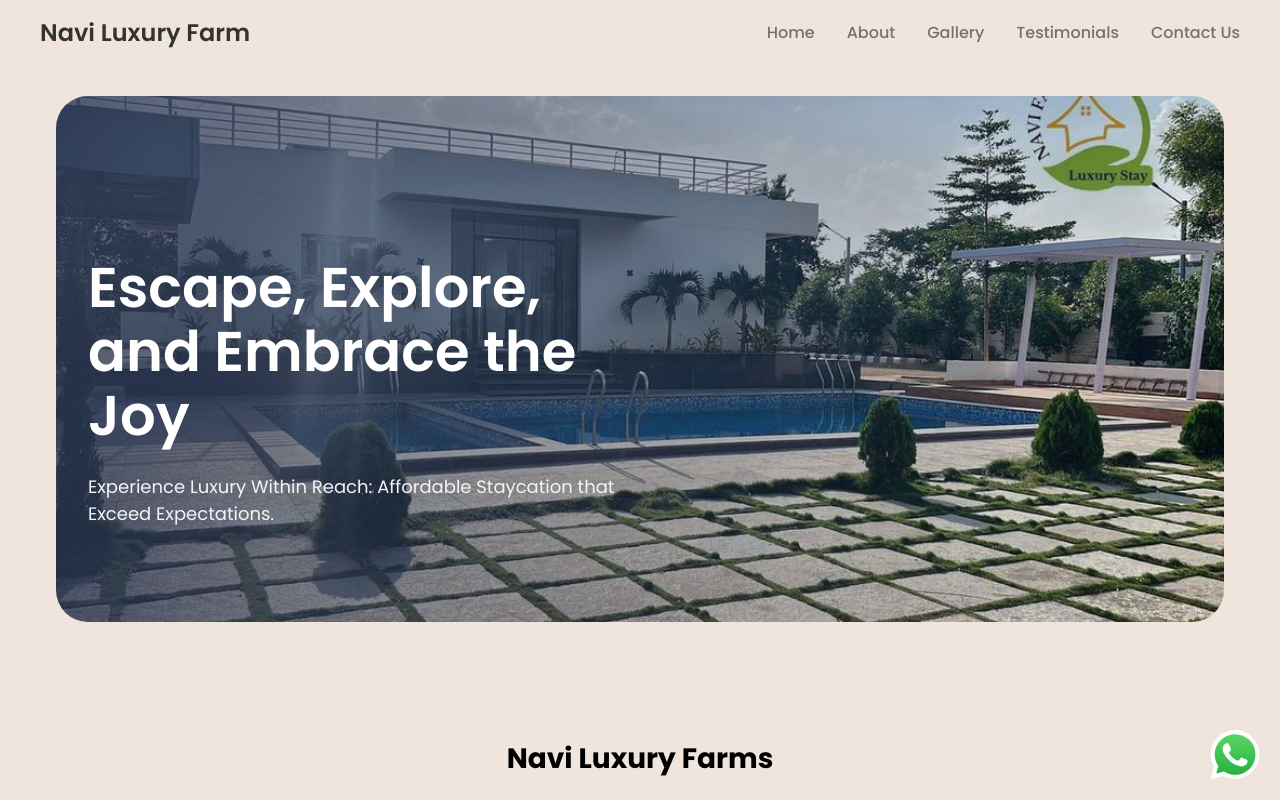
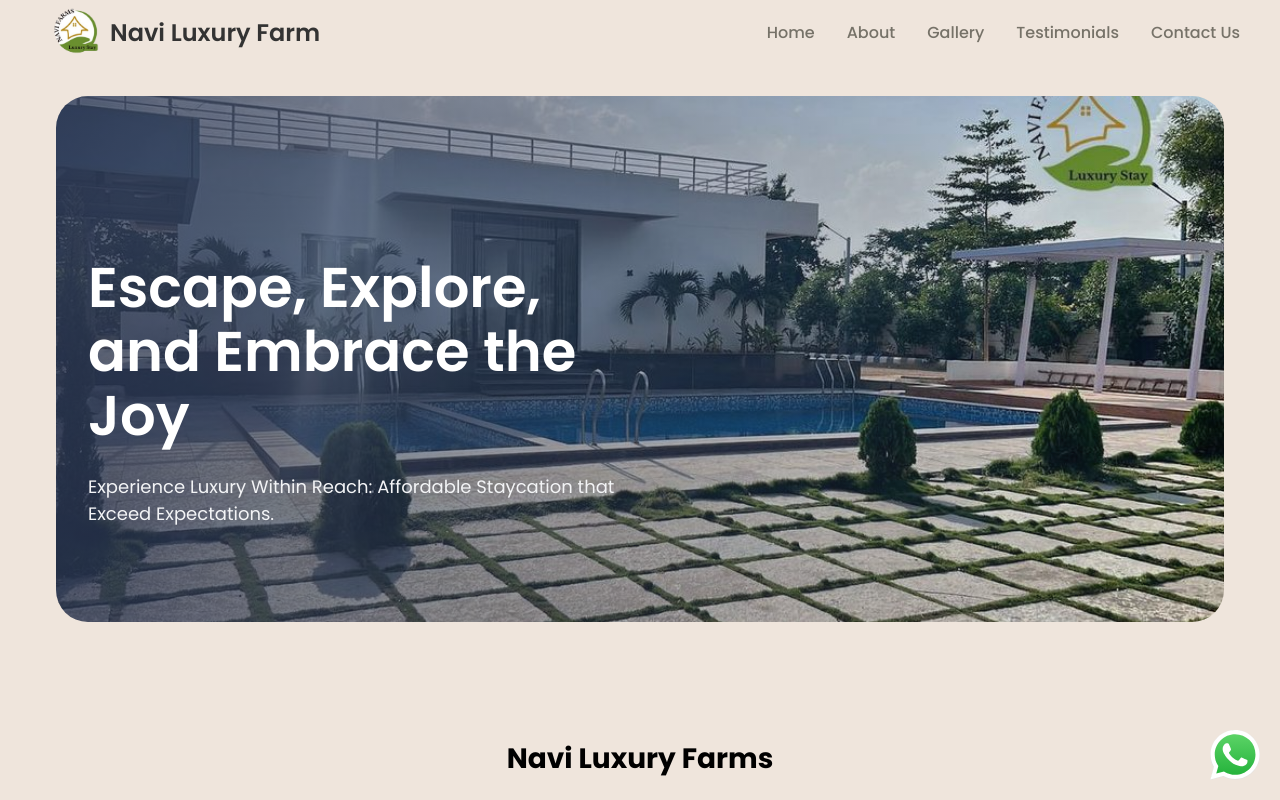
Before and after one commit to iamsadat/navi, a React (Create React App) app: page / in a window 1280 px wide. Shown: the top 800 px of the page. Built offline with nearby package versions, Linux system fonts and the light colour scheme.

Commit message:
Added Navbar logo

```diff
--- a/src/components/Navbar.js
+++ b/src/components/Navbar.js
@@ -2,6 +2,7 @@
 import { Link, useMatch, useResolvedPath } from "react-router-dom";
 import { motion } from "framer-motion";
 import "../styles/Navbar.css";
+import navlogo from "../assets/photos/navlogo.png";
 
 const Navbar = () => {
   const [isOpen, setIsOpen] = useState(false);
@@ -27,9 +28,16 @@
   return (
     <nav className={`nav ${show && "nav__black"}`}>
       <Link to="/home" className="motion--title">
-        <motion.div whileHover={{ scale: 1.1 }} whileTap={{ scale: 0.9 }}>
-          <div class="nav__logo">Navi Luxury Farm</div>
-        </motion.div>
+        <div className="nav__logo-container">
+          <img
+            src={navlogo}
+            alt="Navi Luxury Farm Logo"
+            className="nav--image"
+          />
+          <motion.div whileHover={{ scale: 1.1 }} whileTap={{ scale: 0.9 }}>
+            <div className="nav__logo">Navi Luxury Farm</div>
+          </motion.div>
+        </div>
       </Link>
       <div
         className={`nav__menu-icon ${isOpen ? "open" : ""}`}
--- a/src/pages/Home.js
+++ b/src/pages/Home.js
@@ -23,11 +23,11 @@
     "https://github.com/Shoeb891/jagermeister/blob/master/src/assests/kitchen/IMG_8053.jpg?raw=true",
   ];
 
-  const barCounterImages = [image1, image2, image3, image4];
+  const barCounterImages = [image2, image3, image1, image4];
 
-  const lawnImages = [image1, image2, image3, image4];
+  const lawnImages = [image4, image2, image3, image1];
 
-  const poolImages = [image1, image2, image3, image4];
+  const poolImages = [image3, image4, image2, image1];
   return (
     <>
       <Navbar />
--- a/src/styles/Navbar.css
+++ b/src/styles/Navbar.css
@@ -32,11 +32,26 @@
   color: white;
 }
 
+.nav__logo-container {
+  display: flex;
+  align-items: center;
+}
+
+.nav--image {
+  opacity: 1;
+  width: 75px; /* Adjust the width and height to fit your logo size */
+  height: 75px;
+  margin-right: 15px; /* Add some spacing between the image and text */
+}
+
 .nav__logo {
+  display: flex; /* Add flex display */
+  align-items: center; /* Center the items inside the flex container */
   font-size: 1.5rem;
   font-weight: 600;
   color: var(--text-dark);
   text-decoration: none;
+  margin-left: 70px;
   position: relative;
 }
 
```
Also changed, not shown: src/assets/photos/logo.png (added), src/assets/photos/navlogo.png (added).
